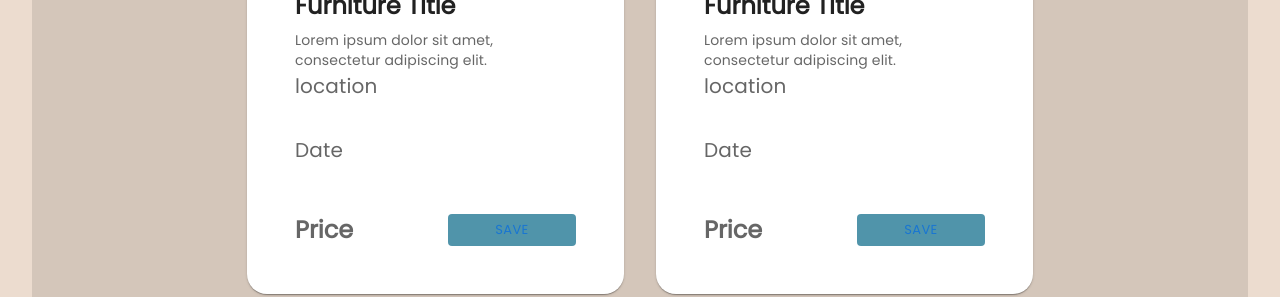
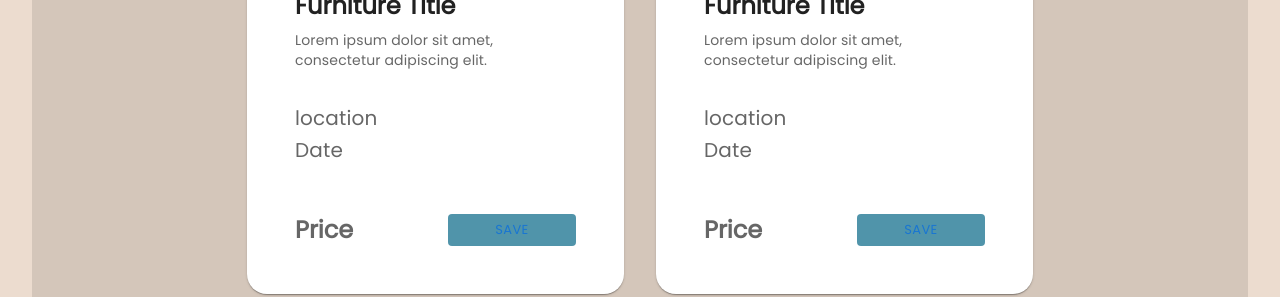
Before and after one commit to AhmadNourelddine/furnifuture, a React (Create React App) app: page /buy in a window 1280 px wide. Shown: the part 642-939 px from the top of the page. Built offline with nearby package versions, Linux system fonts and the light colour scheme.

Commit message:
added class for date location

```diff
--- a/src/css/furnitureItem-sell/furnitureItem-sell.css
+++ b/src/css/furnitureItem-sell/furnitureItem-sell.css
@@ -1,7 +1,14 @@
+.sell-furniture-item-date-location{
+    display: flex;
+    flex-direction: column;
+    justify-content: center;
+    align-items: flex-start;
+    padding: 2rem 0;
+}
+
 .sell-furniture-item-date{
     font-weight: 100;
     font-size: 150%;
-    padding: 2rem 0;
 }
 
 .sell-furniture-item-price{
```
